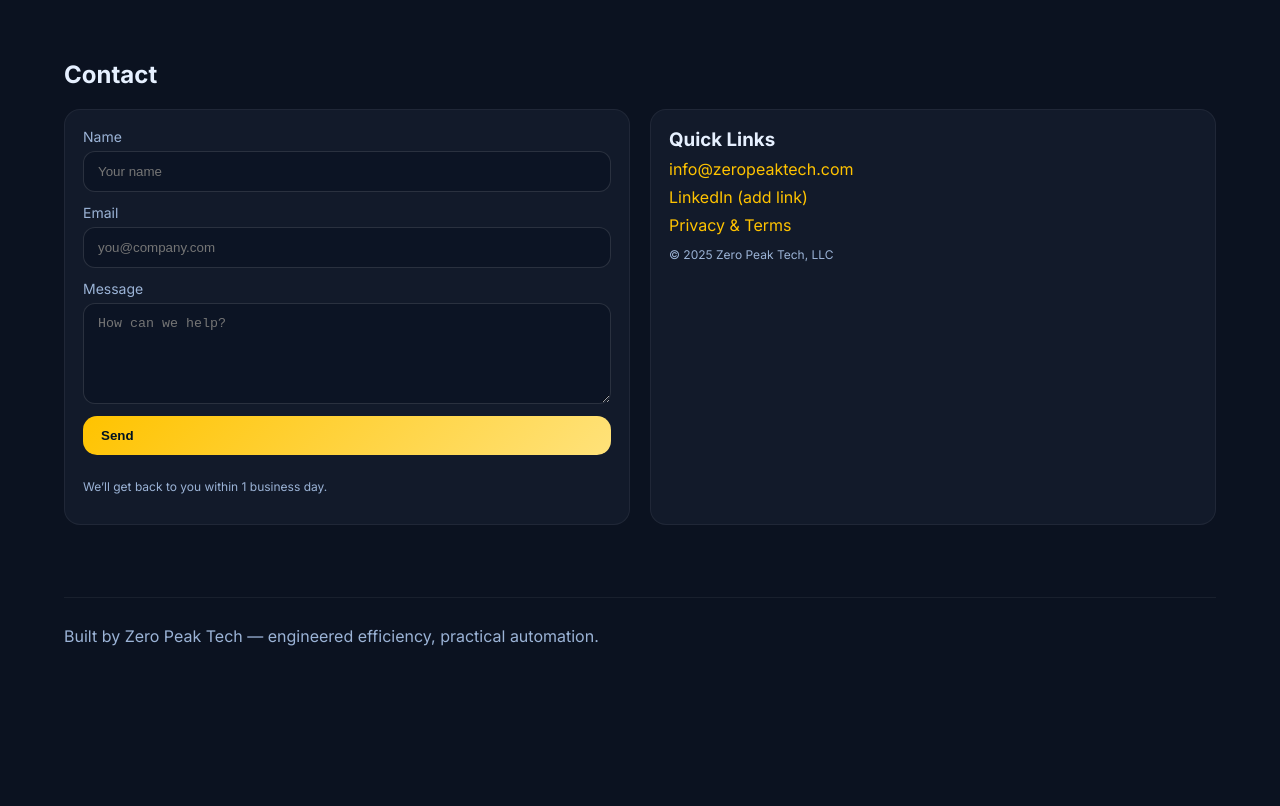
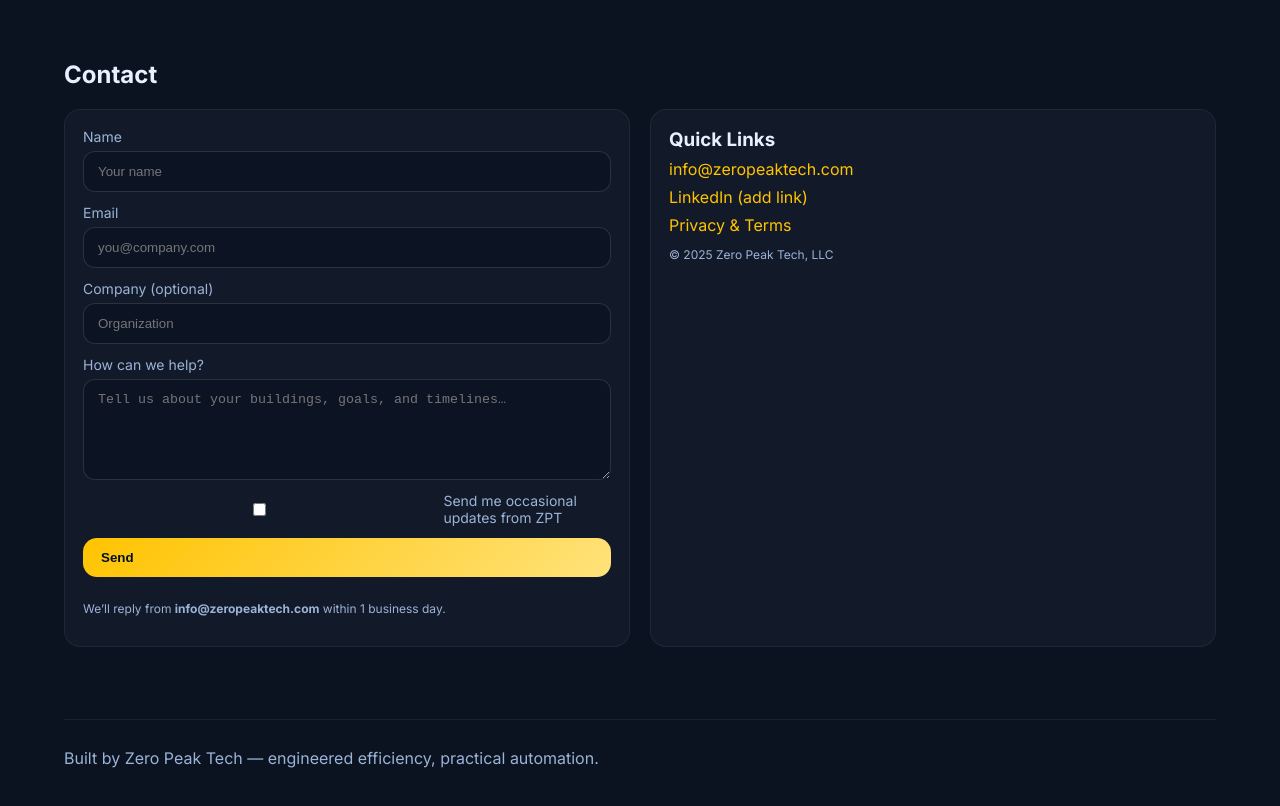
Before and after one commit to ZeroPeakTech/zpt-website, a plain HTML site: page index.html in a window 1280 px wide. Shown: the part 1580-2386 px from the top of the page. Before the commit the page ends 2278 px from the top, so only its background shows below. Drawn offline with Linux system fonts and the light colour scheme.

Commit message:
Update index.html

```diff
--- a/index.html
+++ b/index.html
@@ -176,26 +176,45 @@
       <h2>Contact</h2>
       <div class="grid-2">
         <div class="card">
-          <form name="contact" method="POST" data-netlify="true" data-netlify-honeypot="bot-field" enctype="application/x-www-form-urlencoded" action="/thanks.html">
-            <!-- Netlify needs these hidden fields -->
-            <input type="hidden" name="form-name" value="contact">
+          <form name="contact" method="POST"
+                data-netlify="true"
+                data-netlify-honeypot="bot-field"
+                enctype="application/x-www-form-urlencoded"
+                action="/thanks.html">
+
+            <!-- Netlify requirements -->
+            <input type="hidden" name="form-name" value="contact" />
             <p style="display:none">
               <label>Don’t fill this out: <input name="bot-field" /></label>
             </p>
 
             <label>Name
-              <input name="name" placeholder="Your name" required />
+              <input name="name" type="text" placeholder="Your name" required />
             </label>
+
             <label>Email
               <input name="email" type="email" placeholder="you@company.com" required />
             </label>
-            <label>Message
-              <textarea name="message" rows="5" placeholder="How can we help?"></textarea>
+
+            <label>Company (optional)
+              <input name="company" type="text" placeholder="Organization" />
             </label>
 
+            <label>How can we help?
+              <textarea name="message" rows="5" placeholder="Tell us about your buildings, goals, and timelines…" required></textarea>
+            </label>
+
+            <div class="form-row">
+              <label style="display:flex;align-items:center;gap:8px">
+                <input type="checkbox" name="subscribe" value="yes" />
+                <span>Send me occasional updates from ZPT</span>
+              </label>
+            </div>
+
             <button class="btn" type="submit">Send</button>
-            <p class="note">We’ll get back to you within 1 business day.</p>
+            <p class="note">We’ll reply from <strong>info@zeropeaktech.com</strong> within 1 business day.</p>
           </form>
+
 
         </div>
         <div class="card">
```
